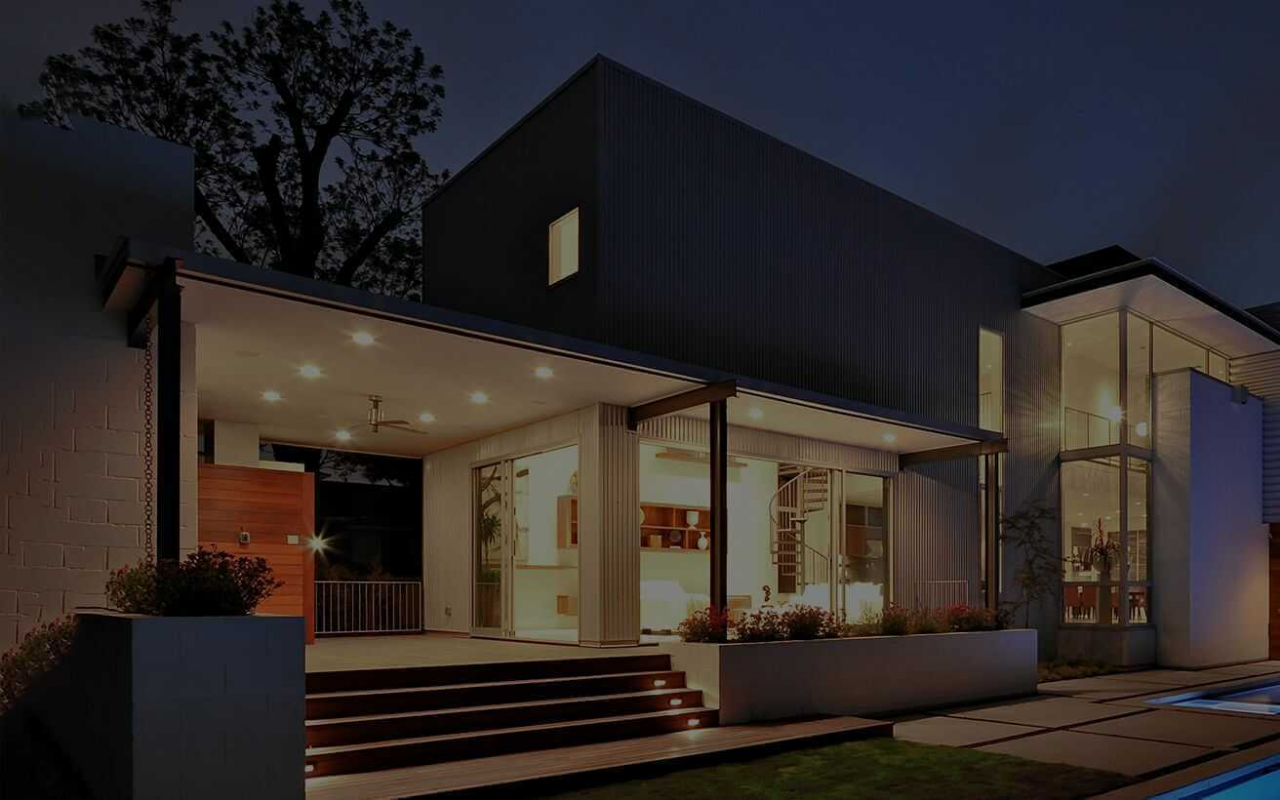
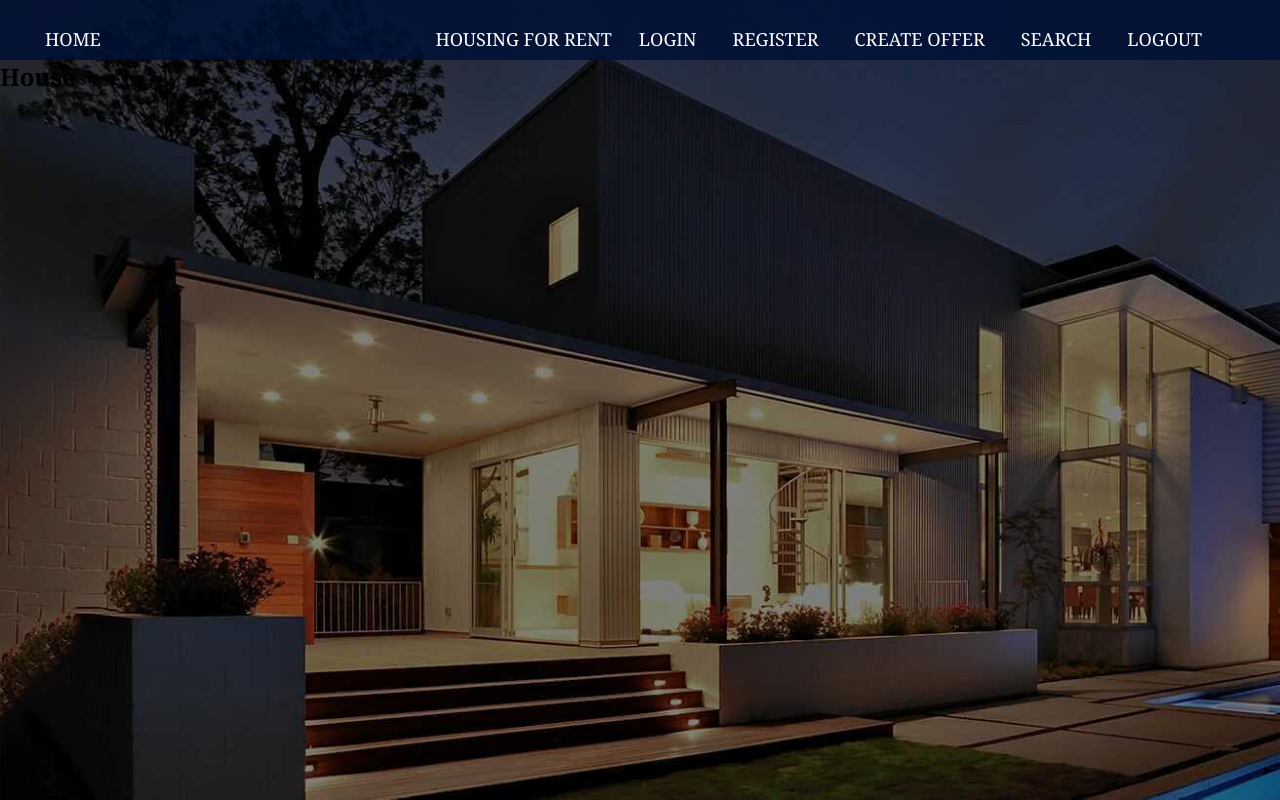
Before and after one commit to dimlil/Real-Estate-Agency, a React (Create React App) app: page /housing-for-rent in a window 1280 px wide. Before the commit this address had no page. Built offline with nearby package versions, Linux system fonts and the light colour scheme.

Commit message:
feat/ added route

```diff
--- a/src/Components/Header/Header.js
+++ b/src/Components/Header/Header.js
@@ -1,10 +1,14 @@
-import {styles} from './Header.module.css'
-function Header(){
-    return(
+import { Link } from 'react-router-dom'
+import { styles } from './Header.module.css'
+function Header() {
+    return (
         <nav>
-            <a href="#">Home</a>
+            {/* <a href="#">Home</a> */}
+            <Link to={'/'}>Home</Link>
             <ul>
-                <li><a href="#">Housing for rent</a></li>
+                {/* <li><a href="#">Housing for rent</a></li> */}
+            <Link to={'/housing-for-rent'}>Housing for rent</Link>
+
 
                 <li><a href="#">Login</a></li>
                 <li><a href="#">Register</a></li>
--- a/src/Navigation.js
+++ b/src/Navigation.js
@@ -1,10 +1,14 @@
 import { BrowserRouter, Routes, Route } from 'react-router-dom'
+import Header from './Components/Header/Header'
 import HomePage from './Pages/HomePage/HomePage'
+import HouseForRent from './Pages/HouseForRent/HouseForRent'
 function Navigation() {
     return (
         <BrowserRouter>
+        <Header />
             <Routes >
                 <Route path="/" element={<HomePage />} />
+                <Route path="/housing-for-rent" element={<HouseForRent />} />
             </Routes>
         </BrowserRouter>
     )
```
